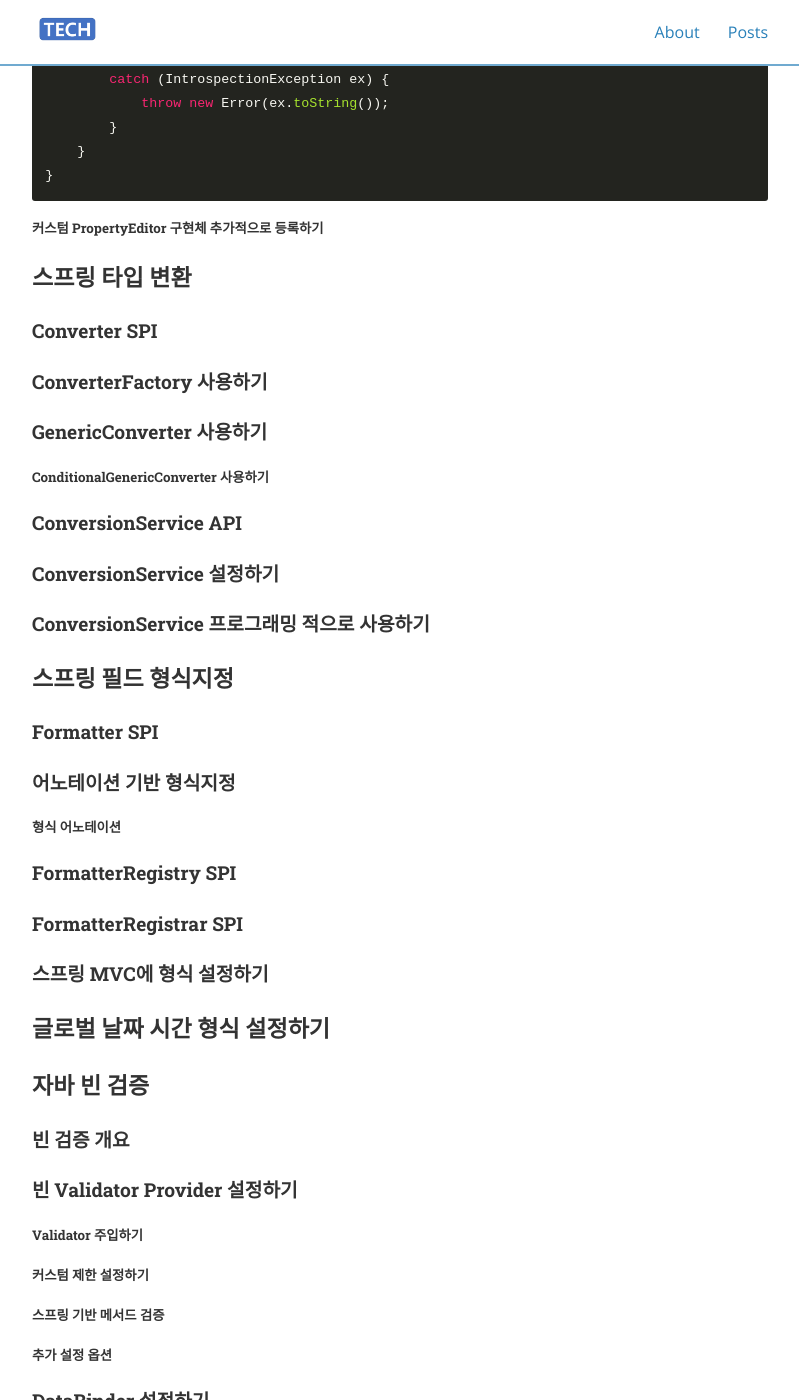
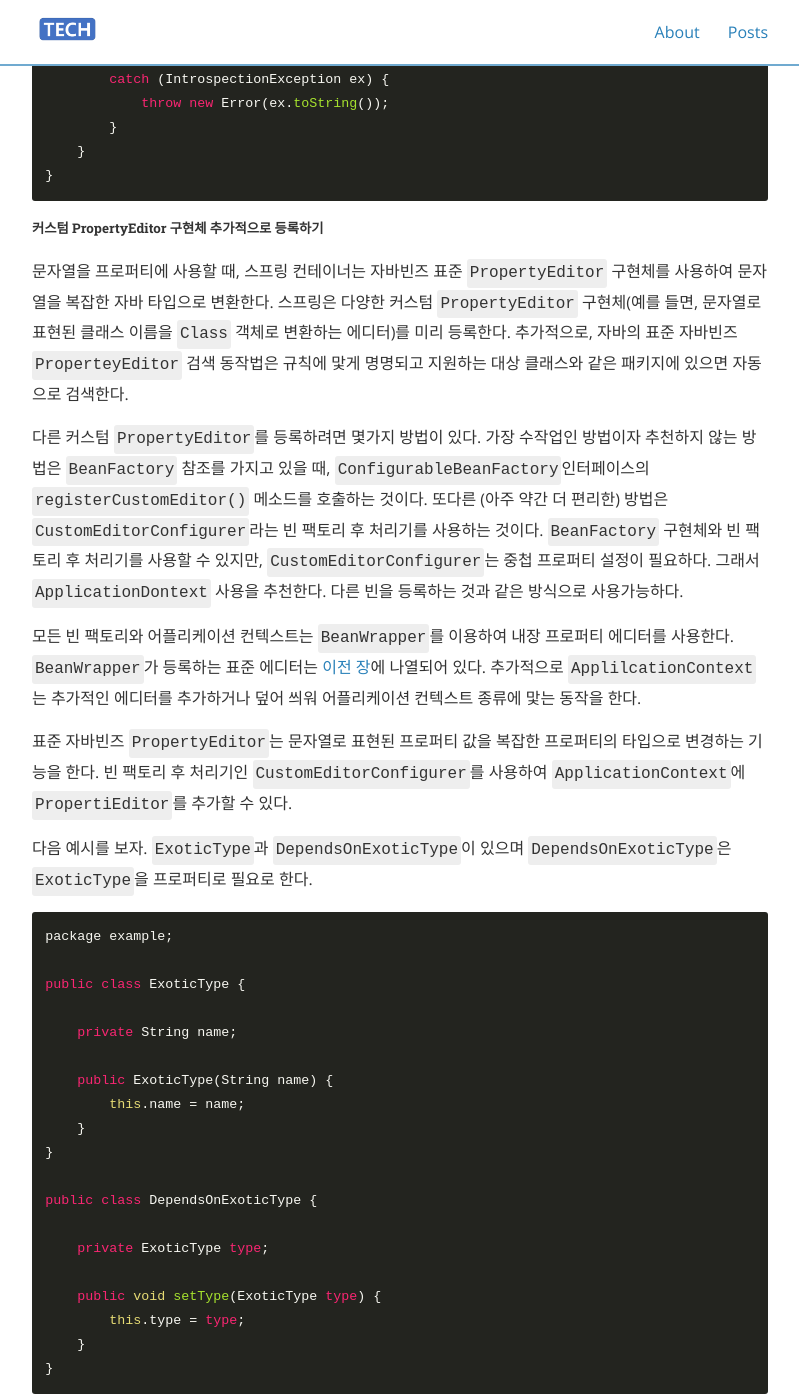
Before and after one commit to e406hsy/e406hsy.github.io, a Jekyll site: the page built from _posts/2021-11-07-Spring_Reference_Core_3_validation.md, in a window 1280 px wide and 1400 px high, scrolled down 11834 px. Shown: the whole window, without its empty margins (240-1039 px from the left). Built offline with Jekyll 4.4.1, drawn with Linux system fonts in a browser that asks for light colours; nearby versions of some CDN libraries; comment, search, counter and statistics services are not loaded; some of the changed text lies outside the part shown.

Commit message:
feat : add contents

````diff
--- a/_posts/2021-11-07-Spring_Reference_Core_3_validation.md
+++ b/_posts/2021-11-07-Spring_Reference_Core_3_validation.md
@@ -334,6 +334,76 @@ public class SomethingBeanInfo extends SimpleBeanInfo {
 ```
 
 <h5 id="beans-beans-conversion-customeditor-registration">커스텀 PropertyEditor 구현체 추가적으로 등록하기</h5>
+
+문자열을 프로퍼티에 사용할 때, 스프링 컨테이너는 자바빈즈 표준 `PropertyEditor` 구현체를 사용하여 문자열을 복잡한 자바 타입으로 변환한다. 스프링은 다양한 커스텀 `PropertyEditor` 구현체(예를 들면, 문자열로 표현된 클래스 이름을 `Class` 객체로 변환하는 에디터)를 미리 등록한다. 추가적으로, 자바의 표준 자바빈즈 `ProperteyEditor` 검색 동작법은 규칙에 맟게 명명되고 지원하는 대상 클래스와 같은 패키지에 있으면 자동으로 검색한다.
+
+다른 커스텀 `PropertyEditor`를 등록하려면 몇가지 방법이 있다. 가장 수작업인 방법이자 추천하지 않는 방법은 `BeanFactory` 참조를 가지고 있을 때, `ConfigurableBeanFactory`인터페이스의 `registerCustomEditor()` 메소드를 호출하는 것이다. 또다른 (아주 약간 더 편리한) 방법은 `CustomEditorConfigurer`라는 빈 팩토리 후 처리기를 사용하는 것이다. `BeanFactory` 구현체와 빈 팩토리 후 처리기를 사용할 수 있지만, `CustomEditorConfigurer`는 중첩 프로퍼티 설정이 필요하다. 그래서 `ApplicationDontext` 사용을 추천한다. 다른 빈을 등록하는 것과 같은 방식으로 사용가능하다.
+
+모든 빈 팩토리와 어플리케이션 컨텍스트는 `BeanWrapper`를 이용하여 내장 프로퍼티 에디터를 사용한다. `BeanWrapper`가 등록하는 표준 에디터는 [이전 장](#beans-beans-conversion)에 나열되어 있다. 추가적으로 `ApplilcationContext`는 추가적인 에디터를 추가하거나 덮어 씌워 어플리케이션 컨텍스트 종류에 맟는 동작을 한다.
+
+표준 자바빈즈 `PropertyEditor`는 문자열로 표현된 프로퍼티 값을 복잡한 프로퍼티의 타입으로 변경하는 기능을 한다. 빈 팩토리 후 처리기인 `CustomEditorConfigurer`를 사용하여 `ApplicationContext`에 `PropertiEditor`를 추가할 수 있다.
+
+다음 예시를 보자. `ExoticType`과 `DependsOnExoticType`이 있으며 `DependsOnExoticType`은 `ExoticType`을 프로퍼티로 필요로 한다.
+
+```java
+package example;
+
+public class ExoticType {
+
+    private String name;
+
+    public ExoticType(String name) {
+        this.name = name;
+    }
+}
+
+public class DependsOnExoticType {
+
+    private ExoticType type;
+
+    public void setType(ExoticType type) {
+        this.type = type;
+    }
+}
+```
+
+프로퍼티를 설정할 때, 문자열을 사용하여 설정할 수 있기를 원한다. `PropertyEditor`가 문자열을 `ExoticType` 인스텬스로 변경한다. 아래의 그 설정 예시이다4
+
+```xml
+<bean id="sample" class="example.DependsOnExoticType">
+    <property name="type" value="aNameForExoticType"/>
+</bean>
+```
+
+`PropertyEditor` 구현체는 아래처럼 생겼다:
+
+```java
+// converts string representation to ExoticType object
+package example;
+
+public class ExoticTypeEditor extends PropertyEditorSupport {
+
+    public void setAsText(String text) {
+        setValue(new ExoticType(text.toUpperCase()));
+    }
+}
+```
+
+마지막으로 아래 예시는 `CustomEditorConfigurer`를 사용하여 `ApplicationContext`에 `PropertyEditor`를 등록하는 예시이다4
+
+```xml
+<bean class="org.springframework.beans.factory.config.CustomEditorConfigurer">
+    <property name="customEditors">
+        <map>
+            <entry key="example.ExoticType" value="example.ExoticTypeEditor"/>
+        </map>
+    </property>
+</bean>
+```
+
+###### `PropertyEditorRegistrar` 사용하기
+
+
 <h3 id="core-convert">스프링 타입 변환</h3>
 <h4 id="core-convert-Converter-API">Converter SPI</h4>
 <h4 id="core-convert-ConverterFactory-SPI">ConverterFactory 사용하기</h4>
````
Also changed, not shown: other parts of _posts/2021-11-07-Spring_Reference_Core_3_validation.md (+1 -1 lines).
